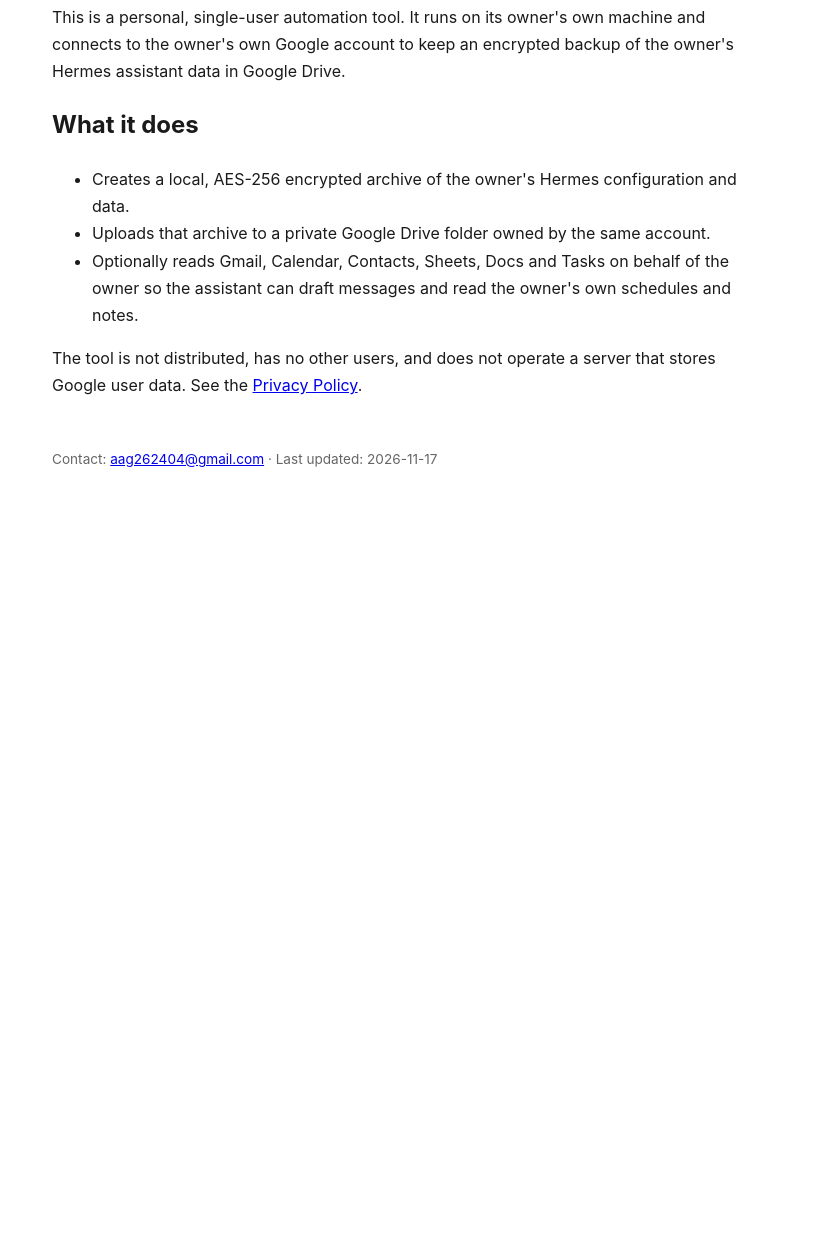
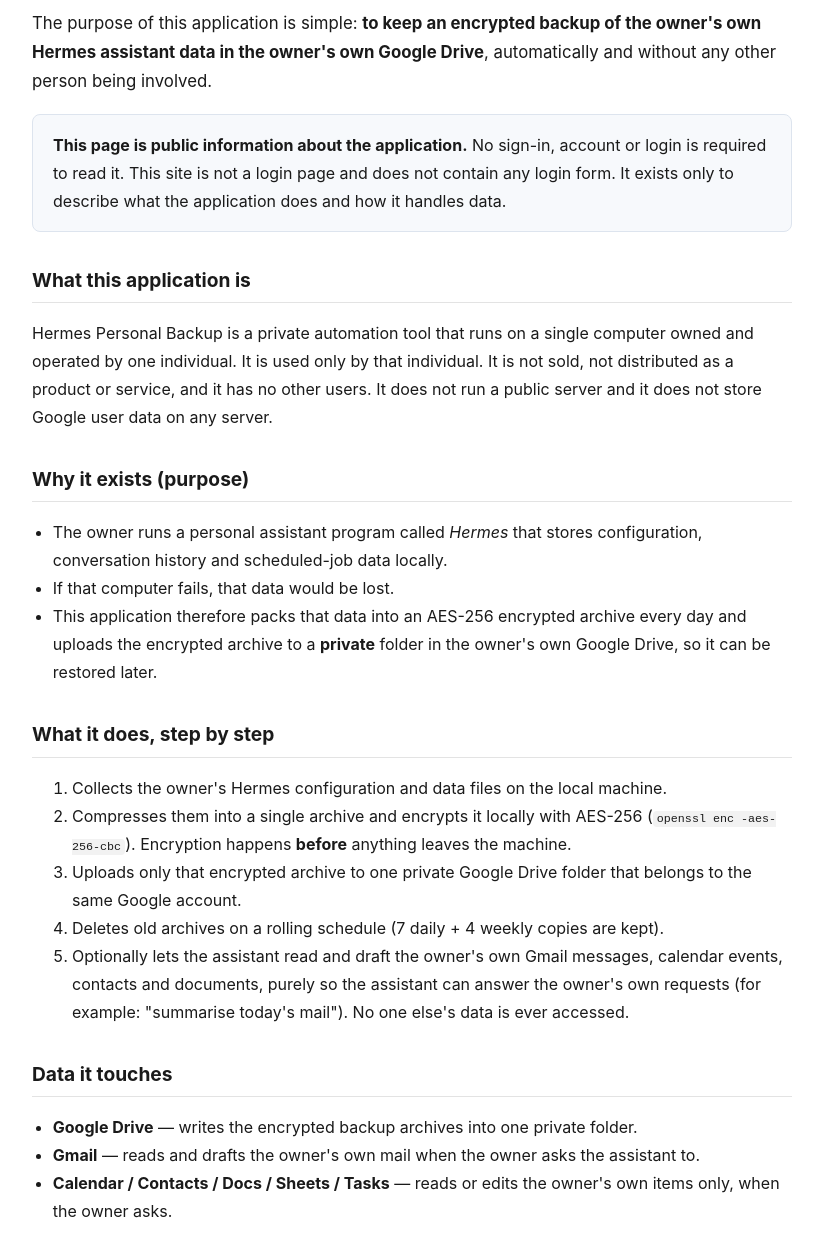
Before and after one commit to domenicapg/domenicapg.github.io, a plain HTML site: page index.html in a window 1280 px wide. Shown: the part 101-1339 px from the top of the page, without its empty margins (228-1051 px from the left). Before the commit the page ends 800 px from the top, so only its background shows below. Drawn offline with Linux system fonts and the light colour scheme.

Commit message:
Update index.html

```diff
--- a/index.html
+++ b/index.html
@@ -1,42 +1,122 @@
 <!DOCTYPE html>
-<html lang="ja">
+<html lang="en">
 <head>
 <meta charset="utf-8">
-<title>Hermes Personal Backup</title>
 <meta name="viewport" content="width=device-width, initial-scale=1">
+<meta name="description" content="Hermes Personal Backup — a private, single-user tool that creates encrypted local backups of the owner's Hermes assistant data and stores them in the owner's own Google Drive.">
+<meta name="robots" content="index,follow">
+<title>Hermes Personal Backup — Application Information</title>
 <style>
-  body { font-family: -apple-system, "Hiragino Sans", "Noto Sans JP", sans-serif;
-         max-width: 720px; margin: 3rem auto; padding: 0 1.25rem; line-height: 1.7; color: #1a1a1a; }
-  h1 { font-size: 1.5rem; }
-  code { background: #f2f2f2; padding: .1em .35em; border-radius: 4px; }
-  footer { margin-top: 3rem; font-size: .85rem; color: #666; }
+  body { font-family: -apple-system, BlinkMacSystemFont, "Segoe UI", "Hiragino Sans", "Noto Sans JP", sans-serif;
+         max-width: 760px; margin: 3rem auto; padding: 0 1.25rem; line-height: 1.75; color: #1a1a1a; }
+  h1 { font-size: 1.6rem; margin-bottom: .25rem; }
+  h2 { font-size: 1.2rem; margin-top: 2rem; border-bottom: 1px solid #e3e3e3; padding-bottom: .3rem; }
+  h3 { font-size: 1.05rem; margin-top: 1.25rem; }
+  code { background: #f2f2f2; padding: .1em .35em; border-radius: 4px; font-size: .9em; }
+  ul { padding-left: 1.3rem; }
+  .lead { font-size: 1.05rem; }
+  .box { background: #f7f9fc; border: 1px solid #dde4ee; border-radius: 8px; padding: 1rem 1.25rem; }
+  footer { margin-top: 3rem; font-size: .85rem; color: #666; border-top: 1px solid #eee; padding-top: 1rem; }
 </style>
 </head>
 <body>
+
 <h1>Hermes Personal Backup</h1>
-
-<p>
-  This is a personal, single-user automation tool. It runs on its owner's own machine and
-  connects to the owner's own Google account to keep an encrypted backup of the owner's
-  Hermes assistant data in Google Drive.
+<p class="lead">
+  The purpose of this application is simple: <strong>to keep an encrypted backup of the owner's own
+  Hermes assistant data in the owner's own Google Drive</strong>, automatically and without any other
+  person being involved.
 </p>
 
-<h2>What it does</h2>
+<div class="box">
+  <strong>This page is public information about the application.</strong>
+  No sign-in, account or login is required to read it. This site is not a login page and does not
+  contain any login form. It exists only to describe what the application does and how it handles data.
+</div>
+
+<h2>What this application is</h2>
+<p>
+  Hermes Personal Backup is a private automation tool that runs on a single computer owned and
+  operated by one individual. It is used only by that individual. It is not sold, not distributed as
+  a product or service, and it has no other users. It does not run a public server and it does not
+  store Google user data on any server.
+</p>
+
+<h2>Why it exists (purpose)</h2>
 <ul>
-  <li>Creates a local, AES-256 encrypted archive of the owner's Hermes configuration and data.</li>
-  <li>Uploads that archive to a private Google Drive folder owned by the same account.</li>
-  <li>Optionally reads Gmail, Calendar, Contacts, Sheets, Docs and Tasks on behalf of the owner
-      so the assistant can draft messages and read the owner's own schedules and notes.</li>
+  <li>The owner runs a personal assistant program called <em>Hermes</em> that stores configuration,
+      conversation history and scheduled-job data locally.</li>
+  <li>If that computer fails, that data would be lost.</li>
+  <li>This application therefore packs that data into an AES-256 encrypted archive every day and
+      uploads the encrypted archive to a <strong>private</strong> folder in the owner's own
+      Google Drive, so it can be restored later.</li>
 </ul>
 
+<h2>What it does, step by step</h2>
+<ol>
+  <li>Collects the owner's Hermes configuration and data files on the local machine.</li>
+  <li>Compresses them into a single archive and encrypts it locally with AES-256
+      (<code>openssl enc -aes-256-cbc</code>). Encryption happens <strong>before</strong> anything
+      leaves the machine.</li>
+  <li>Uploads only that encrypted archive to one private Google Drive folder that belongs to the
+      same Google account.</li>
+  <li>Deletes old archives on a rolling schedule (7 daily + 4 weekly copies are kept).</li>
+  <li>Optionally lets the assistant read and draft the owner's own Gmail messages, calendar events,
+      contacts and documents, purely so the assistant can answer the owner's own requests
+      (for example: "summarise today's mail"). No one else's data is ever accessed.</li>
+</ol>
+
+<h2>Data it touches</h2>
+<ul>
+  <li><strong>Google Drive</strong> — writes the encrypted backup archives into one private folder.</li>
+  <li><strong>Gmail</strong> — reads and drafts the owner's own mail when the owner asks the assistant to.</li>
+  <li><strong>Calendar / Contacts / Docs / Sheets / Tasks</strong> — reads or edits the owner's own
+      items only, when the owner asks.</li>
+</ul>
 <p>
-  The tool is not distributed, has no other users, and does not operate a server that stores
-  Google user data. See the <a href="./privacy.html">Privacy Policy</a>.
+  Full details, including retention, what is never done, and how to revoke access, are in the
+  <a href="./privacy.html">Privacy Policy</a> and the <a href="./terms.html">Terms of Service</a>.
+</p>
+
+<h2>Who operates it</h2>
+<p>
+  A single private individual. Contact:
+  <a href="mailto:aag262404@gmail.com">aag262404@gmail.com</a>
+</p>
+
+<h2>Is it available to the public?</h2>
+<p>
+  No. The OAuth client is used by exactly one person (the owner). Access to the application is not
+  offered to anyone else, there is no sign-up flow, and there is no multi-tenant service behind it.
+</p>
+
+<hr>
+
+<h2>日本語での説明</h2>
+<h3>このアプリの目的</h3>
+<p>
+  このアプリケーションの目的は、<strong>所有者本人の Hermes アシスタントのデータを、所有者本人の
+  Google ドライブに暗号化して自動バックアップすること</strong>です。利用者は所有者1人のみです。
+</p>
+<h3>動作の流れ</h3>
+<ul>
+  <li>所有者のコンピュータ上で、設定・履歴・スケジュールデータを1つにまとめます。</li>
+  <li>AES-256 でローカル暗号化します（暗号化はアップロード前に完了します）。</li>
+  <li>暗号化済みアーカイブのみを、同じ Google アカウントの非公開ドライブフォルダにアップロードします。</li>
+  <li>古いアーカイブはローテーションで削除します（日次7世代・週次4世代）。</li>
+</ul>
+<h3>このサイトについて</h3>
+<p>
+  このページはアプリケーションの説明のみを目的とした公開ページです。ログイン画面やログインフォームは
+  存在せず、ログインなしで閲覧できます。
 </p>
 
 <footer>
+  Hermes Personal Backup · <a href="./privacy.html">Privacy Policy</a> ·
+  <a href="./terms.html">Terms of Service</a><br>
   Contact: <a href="mailto:aag262404@gmail.com">aag262404@gmail.com</a> ·
-  Last updated: 2026-11-17
+  Last updated: 2026-11-23
 </footer>
+
 </body>
 </html>
```
